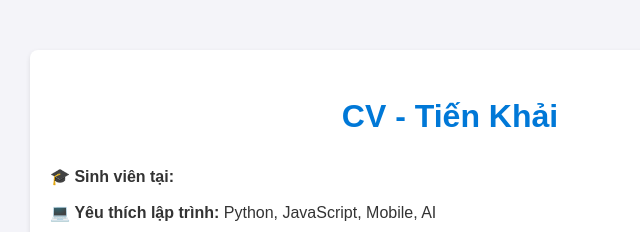
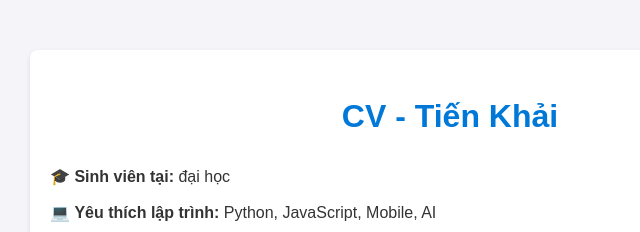
Before and after one commit to intekaih/kaihCV, a plain HTML site: page index.html in a window 1280 px wide. Shown: the top 232 px of the page, 190-830 px from the left. Drawn offline with Linux system fonts and the light colour scheme.

Commit message:
Update index.html

```diff
--- a/index.html
+++ b/index.html
@@ -46,7 +46,7 @@
 <body>
     <div class="container">
         <h1>CV - Tiến Khải</h1>
-        <p>🎓 <strong>Sinh viên tại:</strong> </p>
+        <p>🎓 <strong>Sinh viên tại:</strong> đại học </p>
         <p>💻 <strong>Yêu thích lập trình:</strong> Python, JavaScript, Mobile, AI</p>
         <p>🌱 <strong>Hiện đang học:</strong> React, Node.js, Machine Learning</p>
         <p>📬 <strong>Liên hệ:</strong> <a href="mailto:tienkhai030804@gmail.com">tienkhai030804@gmail.com</a></p>
```
